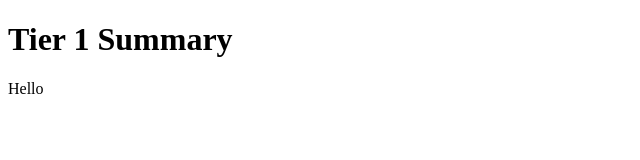
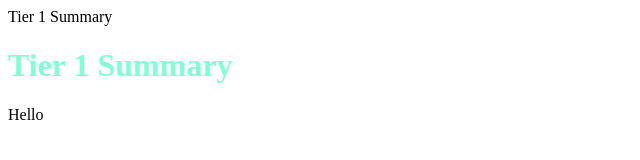
Before and after one commit to joshjduenow/tier1-summary-video, a plain HTML site: page index.html in a window 1280 px wide. Shown: the whole page, without its empty margins (0-640 px from the left). Drawn offline with Linux system fonts and the light colour scheme.

Commit message:
created css

```diff
--- a/index.html
+++ b/index.html
@@ -3,6 +3,7 @@
 <head>
     <meta charset="UTF-8">
     <meta name="viewport" content="width=device-width, initial-scale=1.0">
+    <link href="main.css" rel="stylesheet";
     <title>Tier 1 Summary</title>
 </head>
 <body>
--- /dev/null
+++ b/main.css
@@ -0,0 +1,3 @@
+h1 {
+    color: aquamarine;
+}
```
